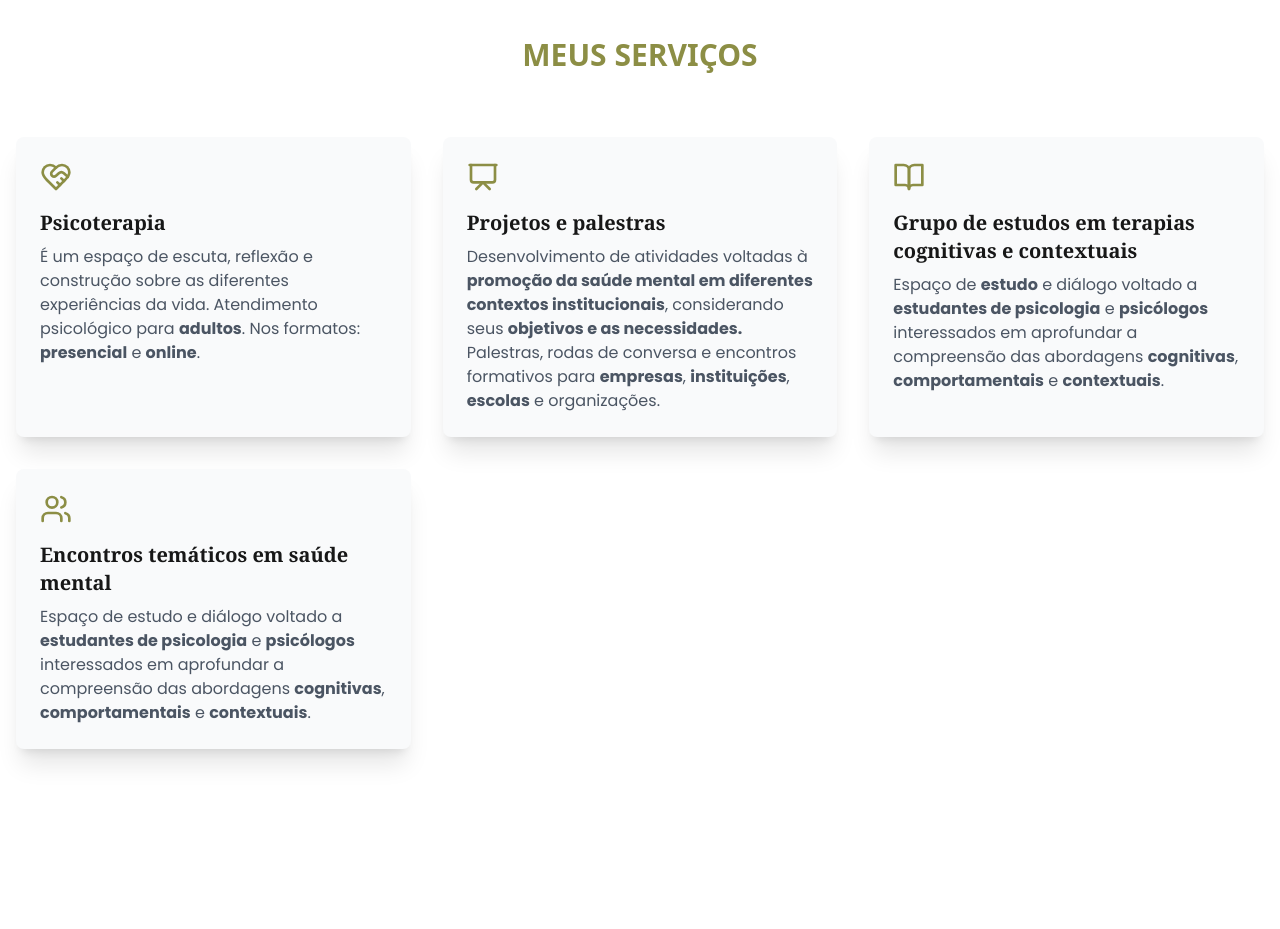
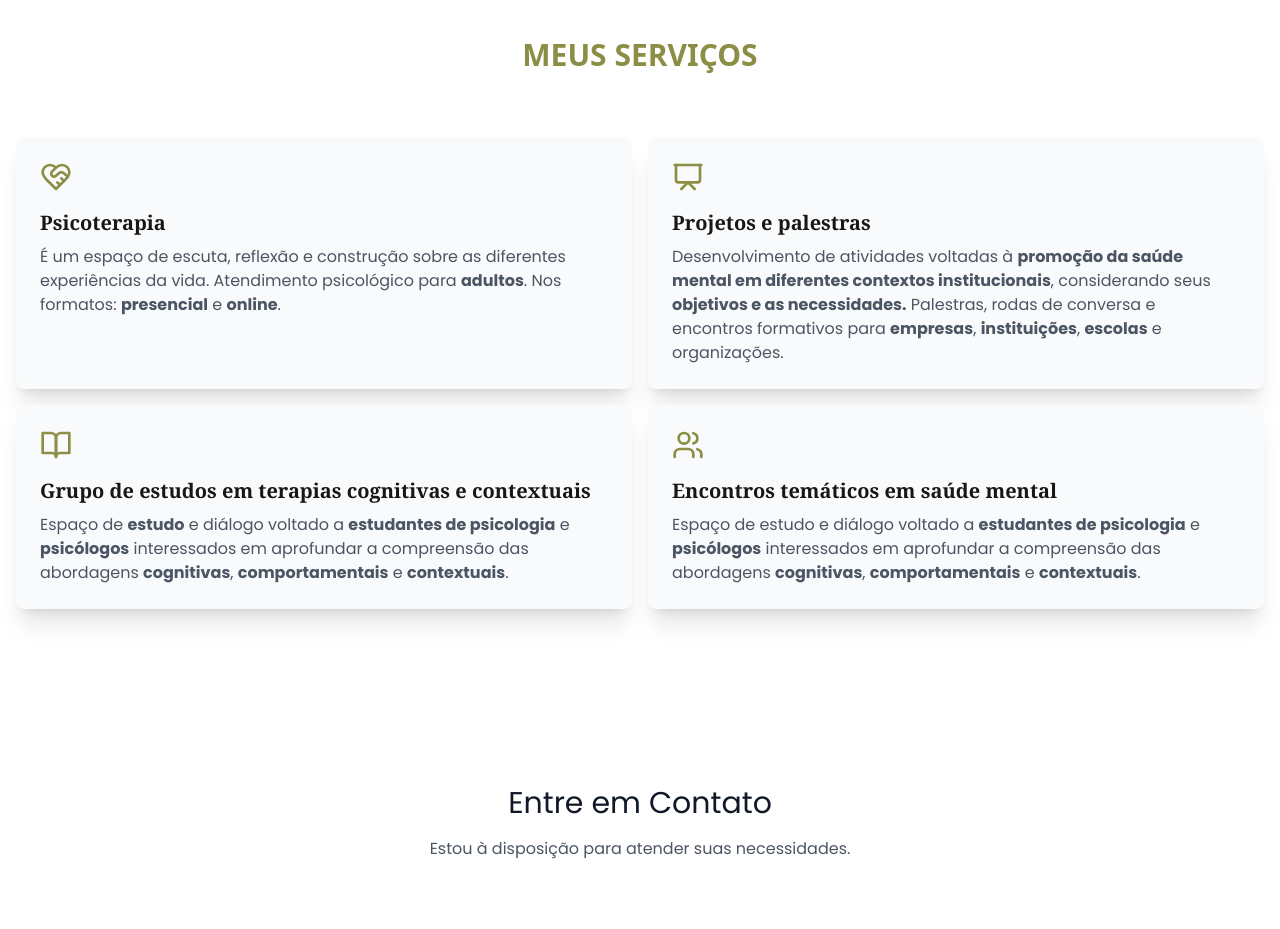
Before and after one commit to vitao-al/thiagopontespsicologo, a React (Vite) app: page / in a window 1280 px wide. Shown: the part 2120-3049 px from the top of the page. Built offline with nearby package versions, Linux system fonts and the light colour scheme; grey boxes are pictures that could not be loaded.

Commit message:
style(Services): Mudandas no grid, titulo

```diff
--- a/src/components/Services.tsx
+++ b/src/components/Services.tsx
@@ -93,7 +93,7 @@
         <div className="text-center mb-16">
           <h2 className="text-3xl font-bold text-musgo dark:text-white mb-4">MEUS SERVIÇOS</h2>
         </div>
-        <div className="grid grid-cols-1 md:grid-cols-2 lg:grid-cols-3 gap-8 font-poppins font-normal">
+        <div className="grid grid-cols-1 md:grid-cols-2 lg:grid-cols-2 gap-4 font-poppins font-normal">
           {services.map((service, index) => (
             <ServiceCard key={index} service={service} index={index} />
           ))}
```
